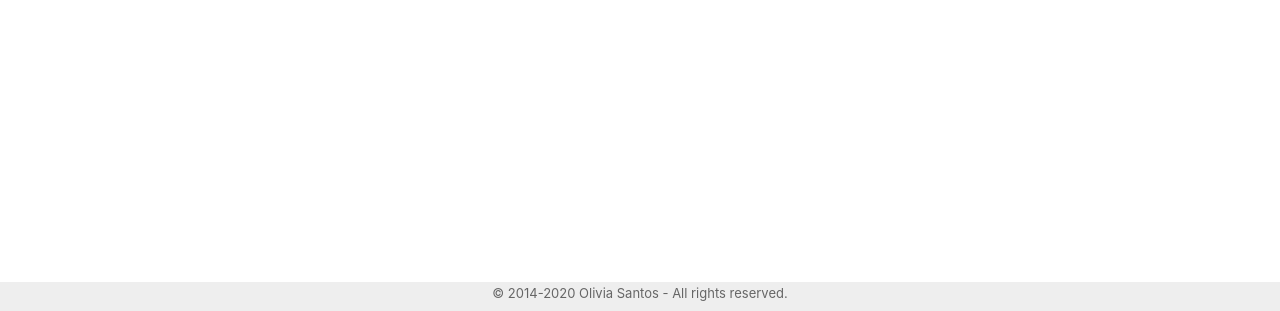
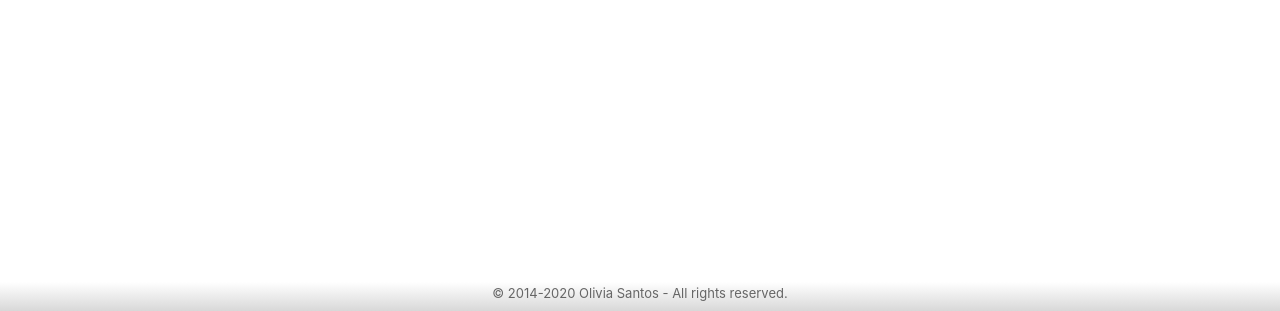
Before and after one commit to dijeferson/oliviasantos.com, a plain HTML site: page index.html in a window 1280 px wide. Shown: the part 489-800 px from the top of the page. Drawn offline with Linux system fonts and the light colour scheme.

Commit message:
finishing touches

```diff
--- a/index.html
+++ b/index.html
@@ -28,10 +28,8 @@
                 <a href='http://oliviasantos.com'>
                     <img id="avatar" src="" />
                 </a>
-                <br/>
-                <br/>
-                <br/>
-                <br/>
+
+                <br />
 
                 <h1>Olivia Santos</h1>
                 <h2 style="color: #cdd4da;">✉️ me [at] oliviasantos.com</h2>
@@ -55,8 +53,8 @@
     </section>
     -->
     <!--Footer-->
-    <footer style="height:auto; background-color:#eee;">
-    <h6>© 2014-2020 Olivia Santos - All rights reserved.</h6>
+    <footer style="height:auto; background-color:#eee;background-image: linear-gradient(180deg, white, rgb(216, 216, 216));">
+        <h6>© 2014-2020 Olivia Santos - All rights reserved.</h6>
     </footer>
     <script src="js/main.js"></script>
 </body>
```
